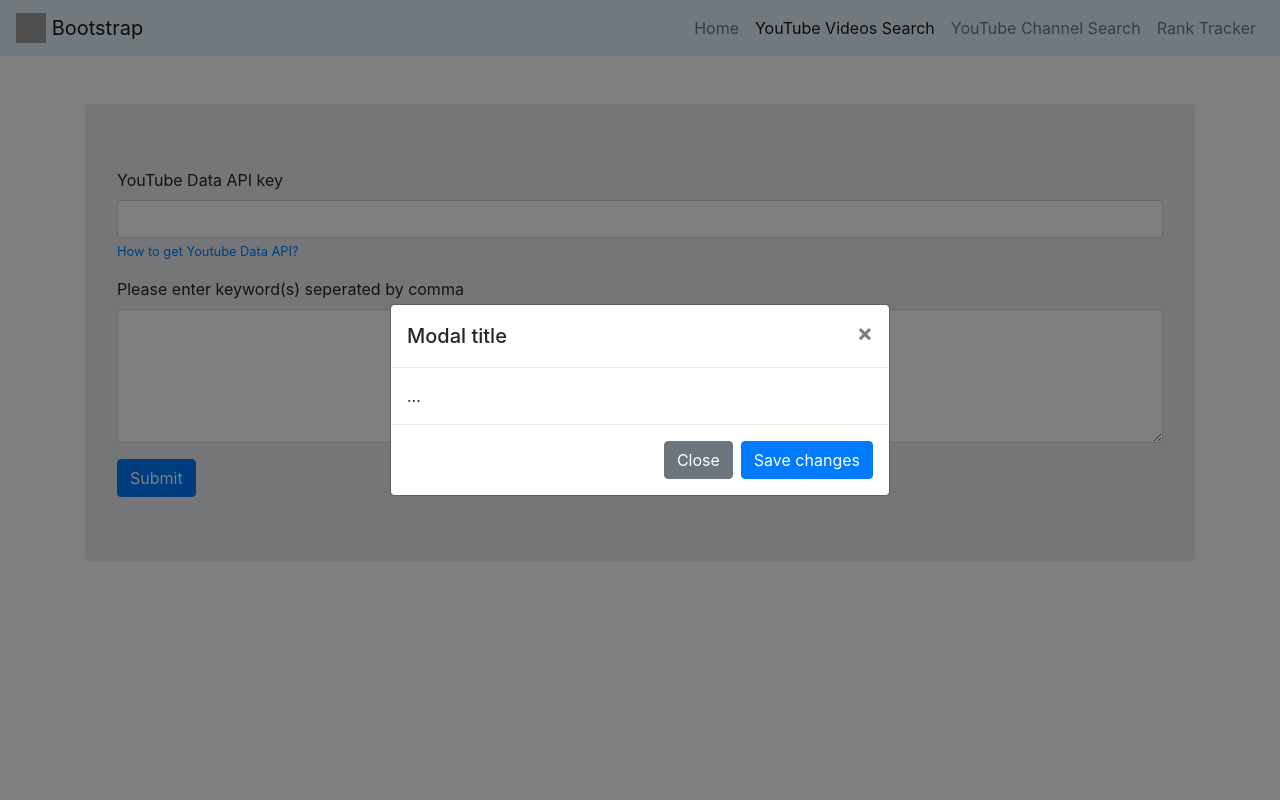
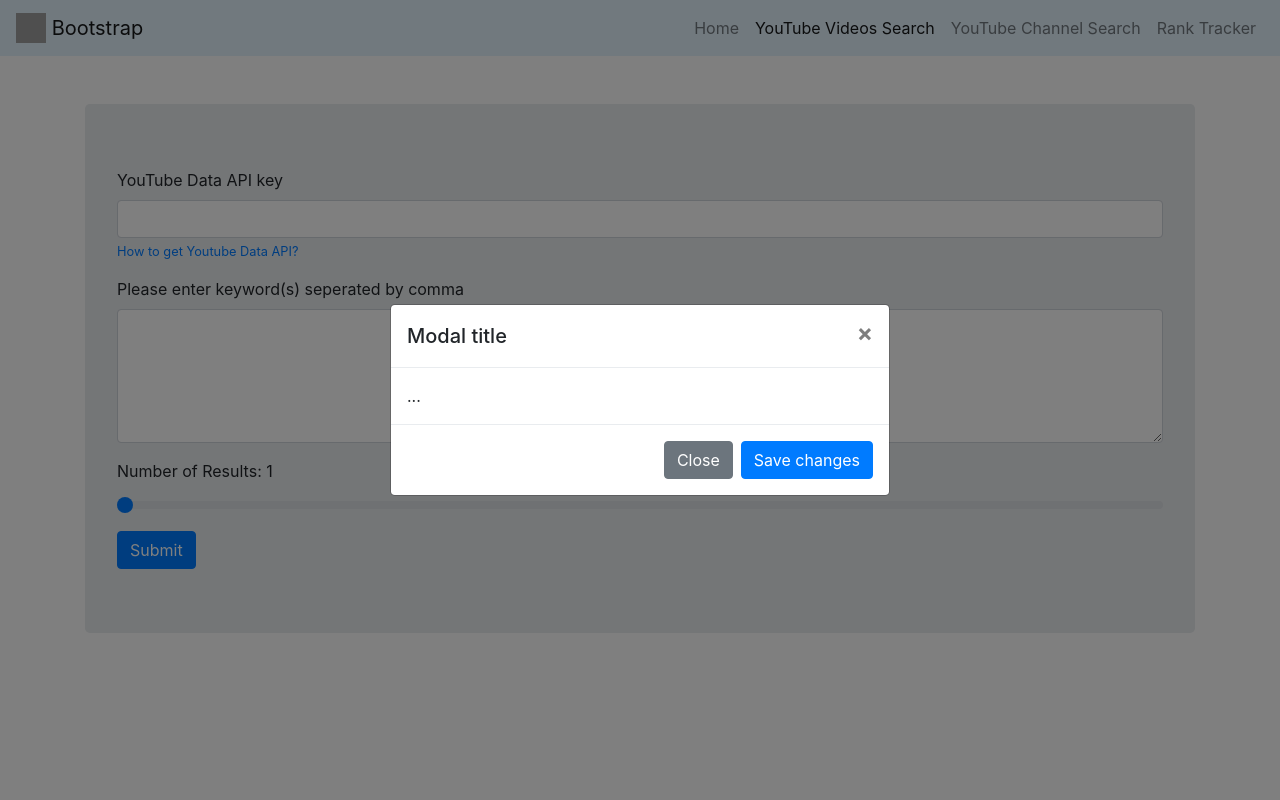
Before and after one commit to AbuBakar-here/youtube-data-processor, a Flask app: page /youtube-videos-search in a window 1280 px wide. Run offline with Flask 2, Linux system fonts and the light colour scheme; grey boxes are pictures that could not be loaded.

Commit message:
added choose noOfResults feature

```diff
--- a/app.py
+++ b/app.py
@@ -27,13 +27,16 @@ def search_youtube_results():
 
     keywords = request.form['keywords']
     api_key = request.form['key']
+    no_of_results = request.form['noOfSearchResults']
 
     if not keywords:
         flash('Keyword(s) are required!')
     elif not api_key:
         flash('api_key is required!')
+    elif not no_of_results:
+        flash('Define number of results you want in your search!')
     else:
-        search = Youtube(api_key)
+        search = Youtube(api_key, no_of_results)
         search.search_videos(keywords)
         return Response(
             search.Data.to_csv(),
--- a/templates/youtube-videos-search.html
+++ b/templates/youtube-videos-search.html
@@ -84,6 +84,11 @@
             </div>
           </div>
 
+          <div class="mb-3">
+            <label for="noOfResults">Number of Results: 1</label>
+            <input type="range" class="custom-range" min="1" max="25" id="noOfResults" name="noOfSearchResults" value=1>
+          </div>
+
           <button type="submit" class="btn btn-primary">Submit</button>
 
         </form>
@@ -159,6 +164,14 @@
           textarea.val(value)
         }, 0)
       })
+
+      // For range Number
+      var range = $('#noOfResults')
+
+      range.on('change', () => {
+      var rangeValue = range.val()
+    	$('label')[2].innerHTML = "Number of Results: " + rangeValue
+      })
     </script>
   </body>
 </html>
```
Also changed, not shown: Youtube.py (+4 -3 lines).
